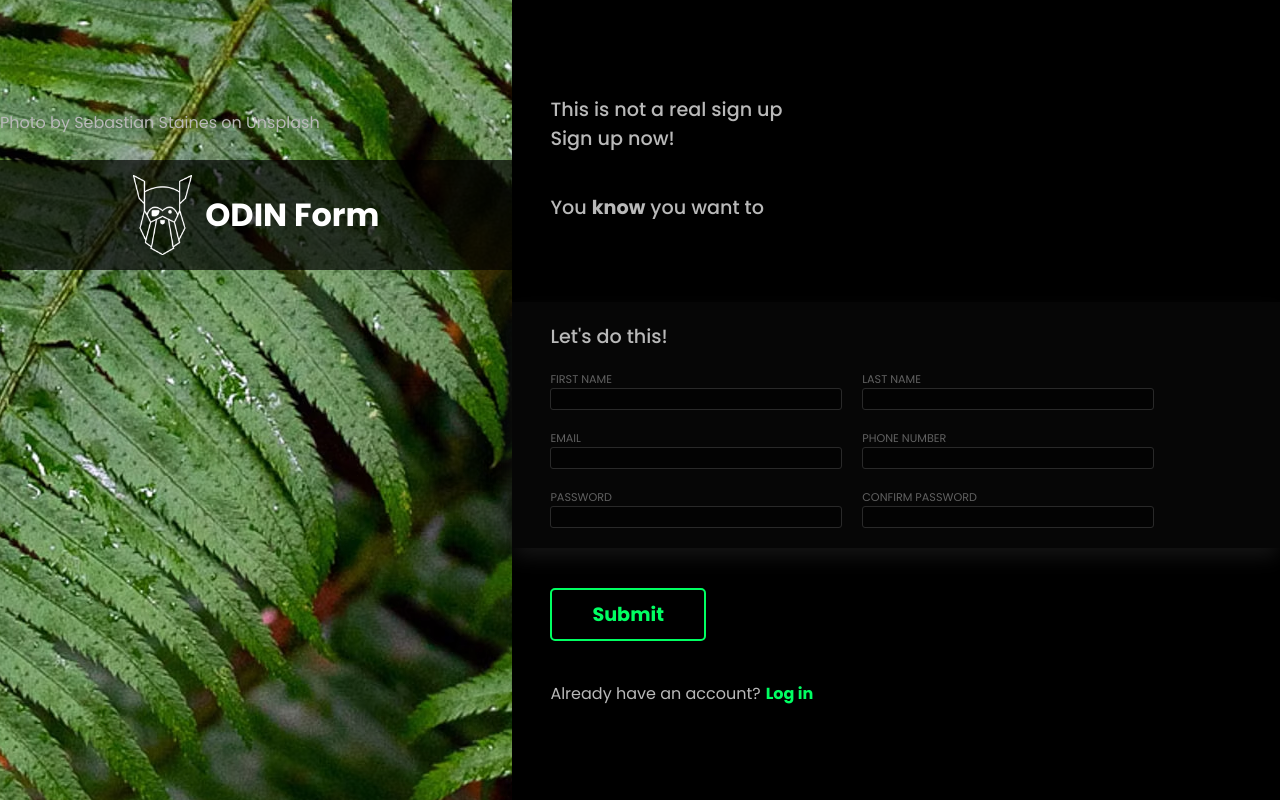
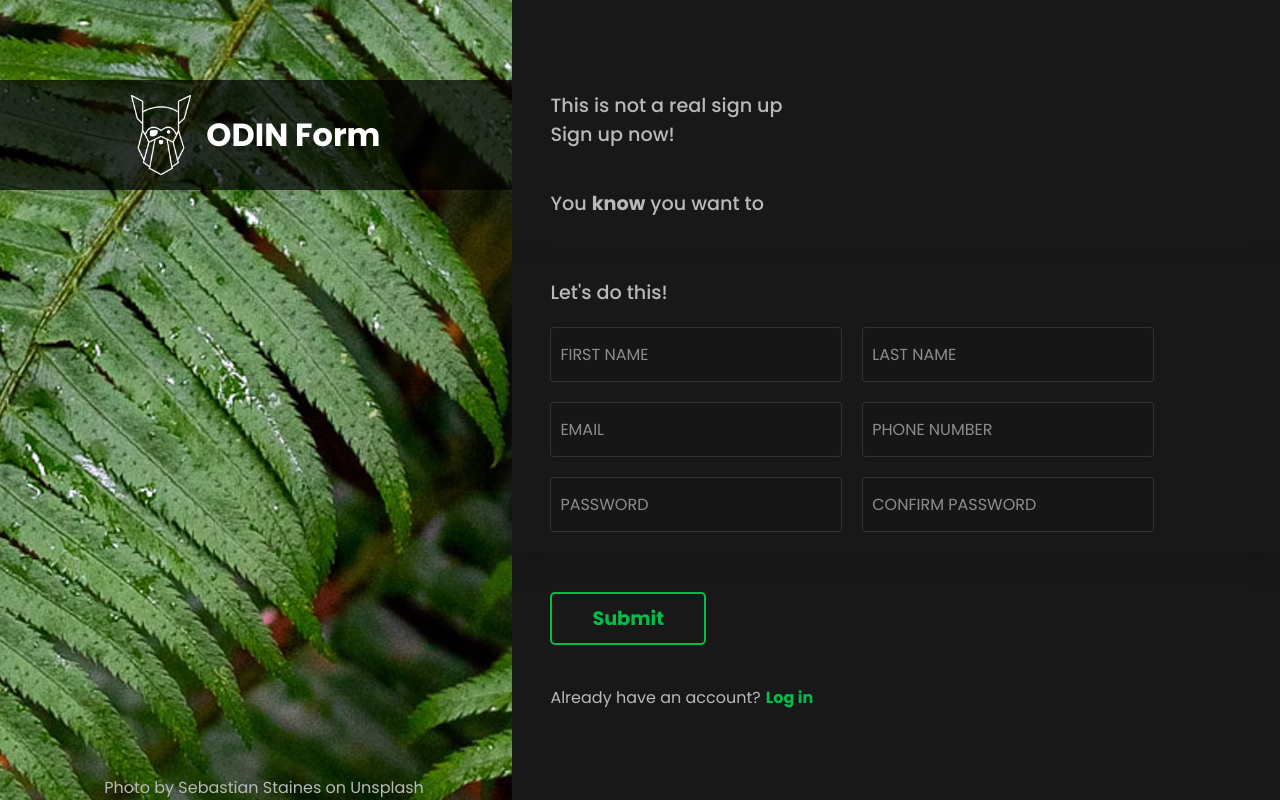
Before and after one commit to alexandrumosgoreanu/signup-form, a plain HTML site: page index.html in a window 1280 px wide. Drawn offline with Linux system fonts and the light colour scheme.

Commit message:
Animated placeholders

```diff
--- a/index.html
+++ b/index.html
@@ -12,8 +12,8 @@
 <body>
     <div class="content">
         <div class="picture">
-            <div class="logo">
-                <img class="whale" src="odin-lined.png" alt="logo">
+            <div class="logo-container">
+                <img class="logo-img" src="odin-lined.png" alt="logo">
                 <h1 class="header">ODIN Form</h1>
             </div>
             <p class="credits">Photo by Sebastian Staines on Unsplash</p>
@@ -30,33 +30,33 @@
                 <div class="form left">
                     <p class="form-title">Let's do this!</p>
                     <div class="input">
+                        <input type="text" name="first-name" id="first-name" required>
                         <label for="first-name">First Name</label>
-                        <input type="text" name="first-name" id="first-name" required>
                     </div>
 
                     <div class="input">
+                        <input type="text" name="last-name" id="last-name" required>
                         <label for="last-name">Last Name</label>
-                        <input type="text" name="last-name" id="last-name" required>
                     </div>
 
                     <div class="input">
+                        <input type="email" name="email" id="email" required>
                         <label for="email">Email</label>
-                        <input type="email" name="email" id="email" required>
                     </div>
 
                     <div class="input">
+                        <input type="tel" name="phone-number" id="phone-number" required pattern='[0-9]{10}'>
                         <label for="phone-number">Phone Number</label>
-                        <input type="tel" name="phone-number" id="phone-number" required pattern='[0-9]{10}'>
                     </div>
 
                     <div class="input">
+                        <input type="password" name="password" id="password" required>
                         <label for="password">Password</label>
-                        <input type="password" name="password" id="password" required>
                     </div>
 
                     <div class="input">
+                        <input type="password" name="confirm-password" id="confirm-password" required>
                         <label for="confirm-password">Confirm password</label>
-                        <input type="password" name="confirm-password" id="confirm-password" required>
                     </div>
                 </div>
                 <div class="left button">
--- a/style.css
+++ b/style.css
@@ -1,6 +1,7 @@
 :root{
-    --color: #00ff62;
-    --txt: rgb(185, 185, 185)
+    --color: #00be49;
+    --txt: rgb(185, 185, 185);
+    --bgcolor:  #181818;
 }
 
 *{
@@ -9,24 +10,17 @@
     box-sizing: border-box;
     font-family: 'Poppins', sans-serif;
     color: var(--txt);
-
-    /* outline: 1px solid red; */
+    /*outline: 1px solid red; */
 }
 
 .content {
     width: 100vw;
     height: 100vh;
-}
-
-.content,
-.logo{
     display: flex;
     flex-flow: row wrap;
 }
 
-
 /* left side */
-
 
 .picture{
     background-image: url(./bg.avif);
@@ -34,40 +28,44 @@
     background-size: auto;
     background-repeat: no-repeat;
     width: 40vw;
+
+    display:flex;
+    flex-direction: column;
+    align-items: center;
+    justify-content: center;
 }
 
-
-.logo{
-    height: auto;
+.logo-container{
     background-color: rgba(0, 0, 0, 0.7);
-    position: relative;
-    top: 20vh;
-    gap: 1vw;
-    padding: 15px 0;
-
+    margin-top: 10vh;
+    width: 100%;
+    padding: 15px;
+    display: flex;
     justify-content: center;
     align-items: center;
+    gap: 15px;
 }
 
 h1{
     color: white;
 }
-
-.whale {
+.logo-img {
     height: 10vh;
 }
 
+.credits {
+    margin-top: auto;
+    margin-left: 1rem;
+}
 
 /* right side */
 
 .right{
     width: 60vw;
-    background-color: #000000;
+    background-color: var(--bgcolor);
     display: flex;
     flex-flow: column nowrap;
     justify-content: center;
-
-
 }
 
 .left{
@@ -81,14 +79,14 @@ h1{
 }
 
 .remote-text{
-    margin: 40px 0 80px;
+    margin: 40px 0 40px;
+    font-size: 1.rem;
 }
 
 
 /* form */
 
 .form{
-    background-color: rgb(6, 6, 6);
     box-shadow: 0 10px 20px -2px rgb(22, 22, 22);
     display: flex;
     flex-flow: row wrap;
@@ -96,26 +94,55 @@ h1{
     padding-top: 20px;
     padding-bottom: 20px;
 }
-
-.input{
-    display: flex;
-    flex-flow: column wrap;
-    width: 40%;
-    font-size: 0.7rem;
-    text-transform: uppercase;
-    opacity: 50%;
-}
-
 .form-title{
     width: 100%;
     font-size: 1.2rem;
     font-weight: 500;
 }
 
+.input{
+    display: flex;
+    flex-flow: column wrap;
+    width: 40%;
+    font-size: 1rem;
+    text-transform: uppercase;
+    opacity: 50%;
+    position: relative;
+    font-size: 1rem;
+}
+
+.input label {
+    position: absolute;
+    top: 0;
+    left: 10px;
+    color: white;
+    display: flex;
+    align-items: center;
+    cursor: text;
+    font-size: 1rem;
+    transition: .2s ease-in-out;
+}
+
+input, label {
+    height: 55px;
+}
+
+input:focus + label,
+input:valid + label {
+    top:-5px;
+    font-size: 0.75rem;
+    pointer-events: none;
+    background-color: var(--bgcolor);
+    height: 0.75rem;
+    padding: 0 10px;
+}
+
+
 input{
-    background-color: rgb(2, 2, 2);
+    background-color: rgb(22, 22, 22);
     border: 1px solid rgb(77, 77, 77);
     border-radius: 3px;
+    padding-left: 10px;
 }
 
 input:focus{
@@ -174,7 +201,7 @@ input:invalid:focus {
 
 
 
-/*
+
 
 @media only screen and (max-width: 600px)  {
     .content{
@@ -188,7 +215,7 @@ input:invalid:focus {
         display: flex;
         background-size: 100vw;
     }
-    .logo{
+    .logo-container{
         width: 100vw;
         position: static;
         gap: 10px;
@@ -238,4 +265,4 @@ input:invalid:focus {
         padding: 10px 5px;
     }
 
-}*/
+}
```
